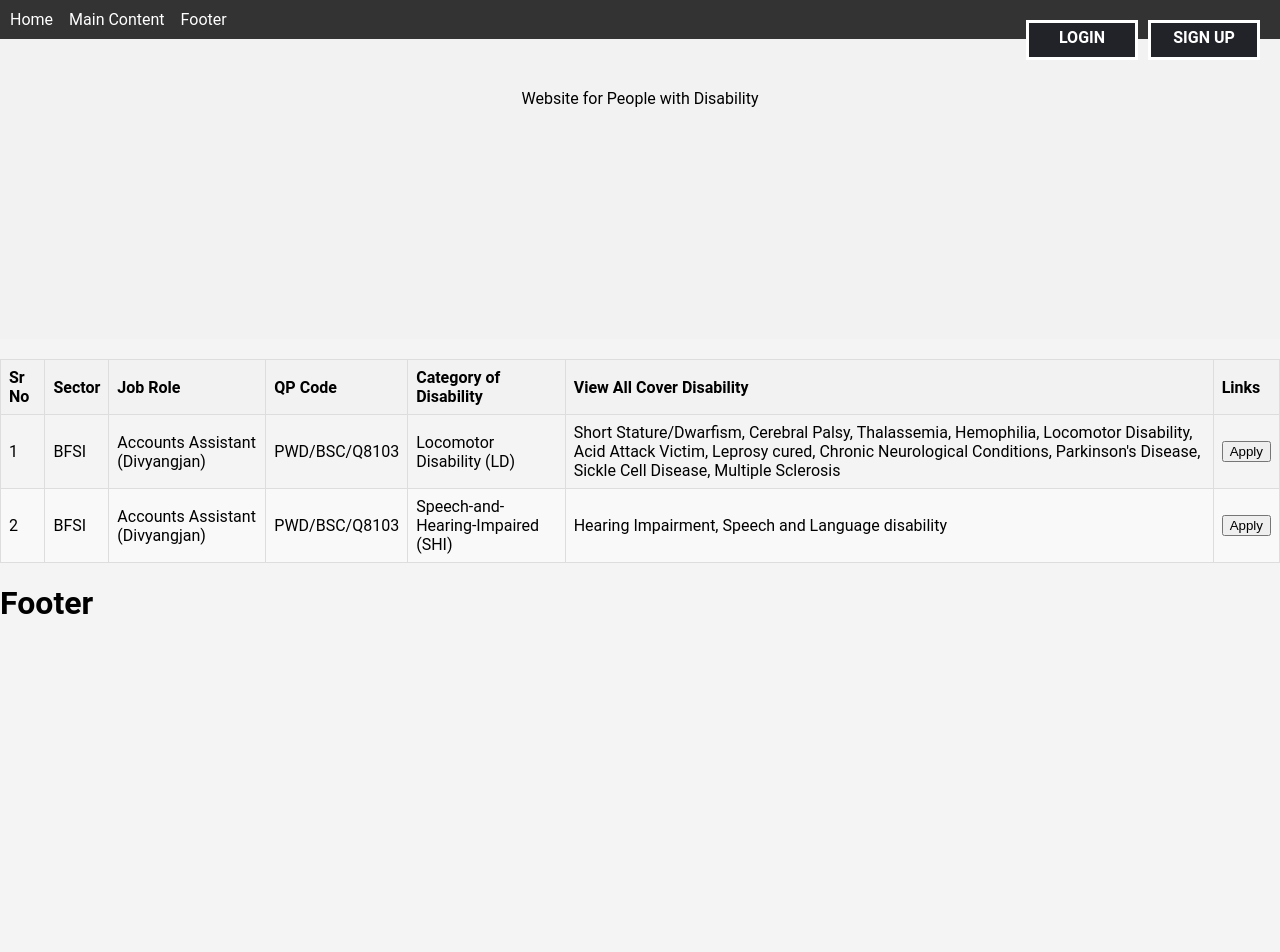
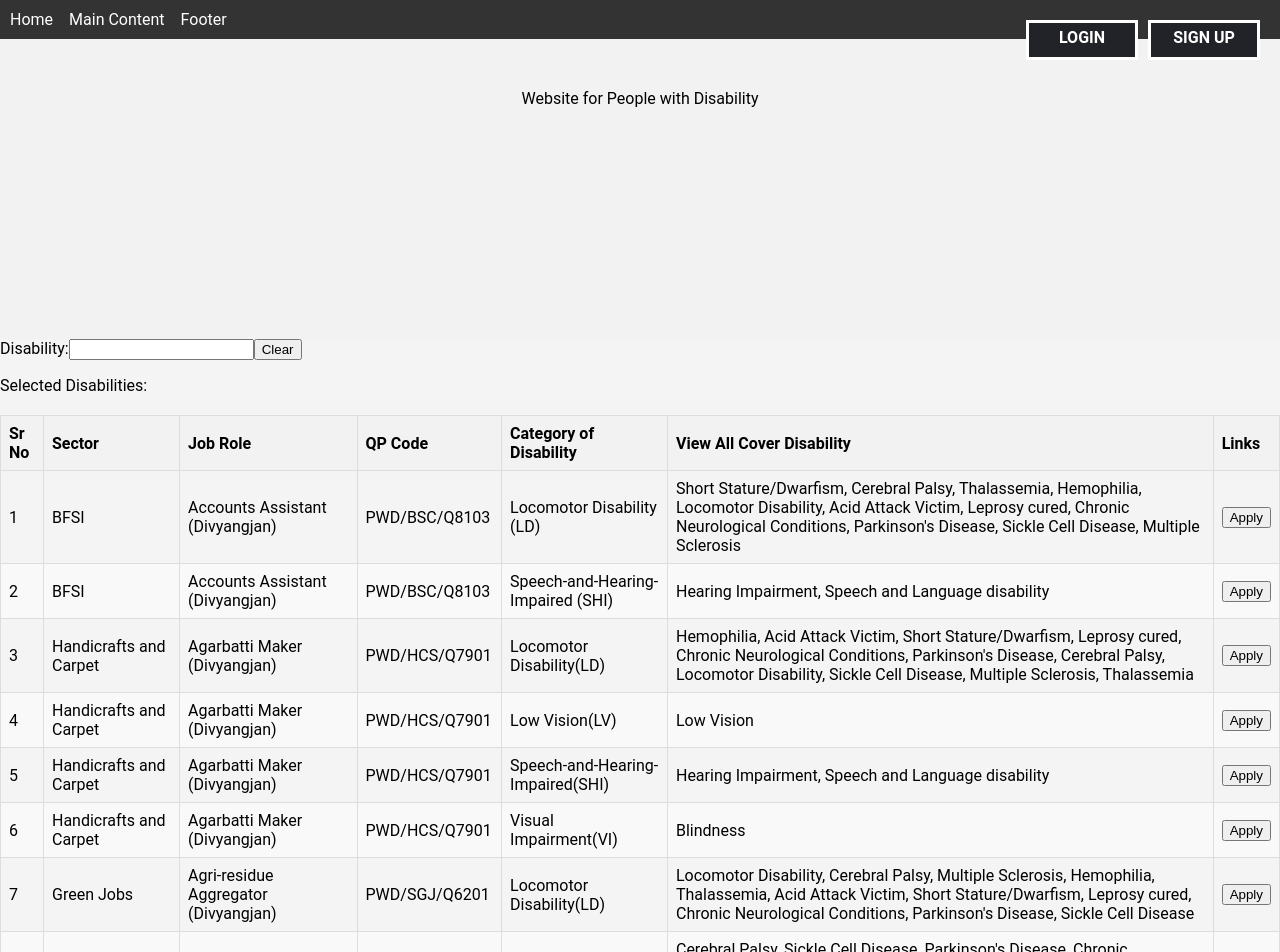
Before and after one commit to Team-NonAC/frontend, a React (Vite) app: page / in a window 1280 px wide. Shown: the top 952 px of the page. Before the commit the page ends 800 px from the top, so only its background shows below. Built offline with nearby package versions, Linux system fonts and the light colour scheme.

Commit message:
sum stuff

```diff
--- a/src/App.jsx
+++ b/src/App.jsx
@@ -1,4 +1,4 @@
-import React from 'react'; // Import Link from react-router-dom
+import React, { useState } from 'react';
 import Header from './components/Header';
 import Footer from './components/Footer';
 import Navbar from './components/navbar';
@@ -6,6 +6,10 @@ import Maincontent from './components/maincontent';
 import './App.css';
 
 const App = () => {
+  const [filters, setFilters] = useState({
+    disabilities: [],
+  });
+
   const jobDetails = [
     {
       srNo: 1,
@@ -35,18 +39,151 @@ const App = () => {
       categoryOfDisability: 'Speech-and-Hearing-Impaired (SHI)',
       viewAllCoverDisability: ['Hearing Impairment', 'Speech and Language disability'],
     },
+    {
+      srNo: 3,
+      sector: 'Handicrafts and Carpet',
+      jobRole: 'Agarbatti Maker (Divyangjan)',
+      qpCode: 'PWD/HCS/Q7901',
+      categoryOfDisability: 'Locomotor Disability(LD)',
+      viewAllCoverDisability: [
+        'Hemophilia',
+        'Acid Attack Victim',
+        'Short Stature/Dwarfism',
+        'Leprosy cured',
+        'Chronic Neurological Conditions',
+        'Parkinson\'s Disease',
+        'Cerebral Palsy',
+        'Locomotor Disability',
+        'Sickle Cell Disease',
+        'Multiple Sclerosis',
+        'Thalassemia',
+      ],
+    },
+    {
+      srNo: 4,
+      sector: 'Handicrafts and Carpet',
+      jobRole: 'Agarbatti Maker (Divyangjan)',
+      qpCode: 'PWD/HCS/Q7901',
+      categoryOfDisability: 'Low Vision(LV)',
+      viewAllCoverDisability: ['Low Vision'],
+    },
+    {
+      srNo: 5,
+      sector: 'Handicrafts and Carpet',
+      jobRole: 'Agarbatti Maker (Divyangjan)',
+      qpCode: 'PWD/HCS/Q7901',
+      categoryOfDisability: 'Speech-and-Hearing-Impaired(SHI)',
+      viewAllCoverDisability: ['Hearing Impairment', 'Speech and Language disability'],
+    },
+    {
+      srNo: 6,
+      sector: 'Handicrafts and Carpet',
+      jobRole: 'Agarbatti Maker (Divyangjan)',
+      qpCode: 'PWD/HCS/Q7901',
+      categoryOfDisability: 'Visual Impairment(VI)',
+      viewAllCoverDisability: ['Blindness'],
+    },
+    {
+      srNo: 7,
+      sector: 'Green Jobs',
+      jobRole: 'Agri-residue Aggregator (Divyangjan)',
+      qpCode: 'PWD/SGJ/Q6201',
+      categoryOfDisability: 'Locomotor Disability(LD)',
+      viewAllCoverDisability: [
+        'Locomotor Disability',
+        'Cerebral Palsy',
+        'Multiple Sclerosis',
+        'Hemophilia',
+        'Thalassemia',
+        'Acid Attack Victim',
+        'Short Stature/Dwarfism',
+        'Leprosy cured',
+        'Chronic Neurological Conditions',
+        'Parkinson\'s Disease',
+        'Sickle Cell Disease',
+      ],
+    },
+    {
+      srNo: 8,
+      sector: 'Aerospace',
+      jobRole: 'Airline Customer Service Executive (Divyangjan)',
+      qpCode: 'PWD/AAS/Q0301',
+      categoryOfDisability: 'Locomotor Disability(LD)',
+      viewAllCoverDisability: [
+        'Cerebral Palsy',
+        'Sickle Cell Disease',
+        'Parkinson\'s Disease',
+        'Chronic Neurological Conditions',
+        'Leprosy cured',
+        'Short Stature/Dwarfism',
+        'Acid Attack Victim',
+        'Thalassemia',
+        'Hemophilia',
+        'Multiple Sclerosis',
+        'Locomotor Disability',
+      ],
+    },
+    {
+      srNo: 9,
+      sector: 'Media & Entertainment',
+      jobRole: 'Animator (Divyangjan)',
+      qpCode: 'PWD/MES/Q0701',
+      categoryOfDisability: 'Locomotor Disability(LD)',
+      viewAllCoverDisability: [
+        'Parkinson\'s Disease',
+        'Cerebral Palsy',
+        'Locomotor Disability',
+        'Multiple Sclerosis',
+        'Hemophilia',
+        'Thalassemia',
+        'Acid Attack Victim',
+        'Short Stature/Dwarfism',
+        'Leprosy cured',
+        'Chronic Neurological Conditions',
+        'Sickle Cell Disease',
+      ],
+    },
+    {
+      srNo: 10,
+      sector: 'Media & Entertainment',
+      jobRole: 'Animator (Divyangjan)',
+      qpCode: 'PWD/MES/Q0701',
+      categoryOfDisability: 'Speech-and-Hearing-Impaired(SHI)',
+      viewAllCoverDisability: ['Hearing Impairment', 'Speech and Language disability'],
+    },
   ];
+
+  const handleFilterChange = (filterType, value) => {
+    if (filterType === 'disability') {
+      setFilters({
+        ...filters,
+        disabilities: [...filters.disabilities, value],
+      });
+    }
+  };
+
+  const handleRemoveDisability = (index) => {
+    const updatedDisabilities = [...filters.disabilities];
+    updatedDisabilities.splice(index, 1);
+    setFilters({
+      ...filters,
+      disabilities: updatedDisabilities,
+    });
+  };
+
   return (
     <>
-      <Navbar/>
+      <Navbar />
       <Header />
-      <Maincontent jobDetails={jobDetails}/>
+      <Maincontent
+        jobDetails={jobDetails}
+        filters={filters}
+        onFilterChange={handleFilterChange}
+        onRemoveDisability={handleRemoveDisability}
+      />
       <Footer />
     </>
   );
 };
 
-
-
-
 export default App;
--- a/src/components/maincontent.jsx
+++ b/src/components/maincontent.jsx
@@ -2,9 +2,46 @@ import React from 'react';
 import './maincontent.css';
 import { Link } from 'react-router-dom';
 
-const JobDetailsTable = ({jobDetails}) => {
+const Maincontent = ({ jobDetails, filters, onFilterChange, onRemoveDisability }) => {
+  const filteredJobDetails = jobDetails.filter((job) => {
+    const hasMatchingDisability = filters.disabilities.length
+      ? filters.disabilities.some(disability =>
+          job.viewAllCoverDisability.includes(disability)
+        )
+      : true;
+
+    return hasMatchingDisability;
+  });
 
   return (
+    <div>
+      <div>
+        <label>
+          Disability:
+          <input
+            type="text"
+            value={filters.disability}
+            onChange={(e) => onFilterChange('disability', e.target.value)}
+          />
+          <button onClick={() => onFilterChange('disability', '')}>
+            Clear
+          </button>
+        </label>
+      </div>
+      <div>
+        <p>Selected Disabilities:</p>
+        <ul>
+          {filters.disabilities.map((disability, index) => (
+            <li key={index}>
+              {disability}
+              <button onClick={() => onRemoveDisability(index)}>
+                Remove
+              </button>
+            </li>
+          ))}
+        </ul>
+      </div>
+
       <table>
         <thead>
           <tr>
@@ -18,7 +55,7 @@ const JobDetailsTable = ({jobDetails}) => {
           </tr>
         </thead>
         <tbody>
-        {jobDetails.map((job, index) => (
+          {filteredJobDetails.map((job, index) => (
             <tr key={index}>
               <td>{job.srNo}</td>
               <td>{job.sector}</td>
@@ -35,7 +72,8 @@ const JobDetailsTable = ({jobDetails}) => {
           ))}
         </tbody>
       </table>
+    </div>
   );
 };
 
-export default JobDetailsTable;
+export default Maincontent;
```
Lines whose indentation alone changed are shown as unchanged.
